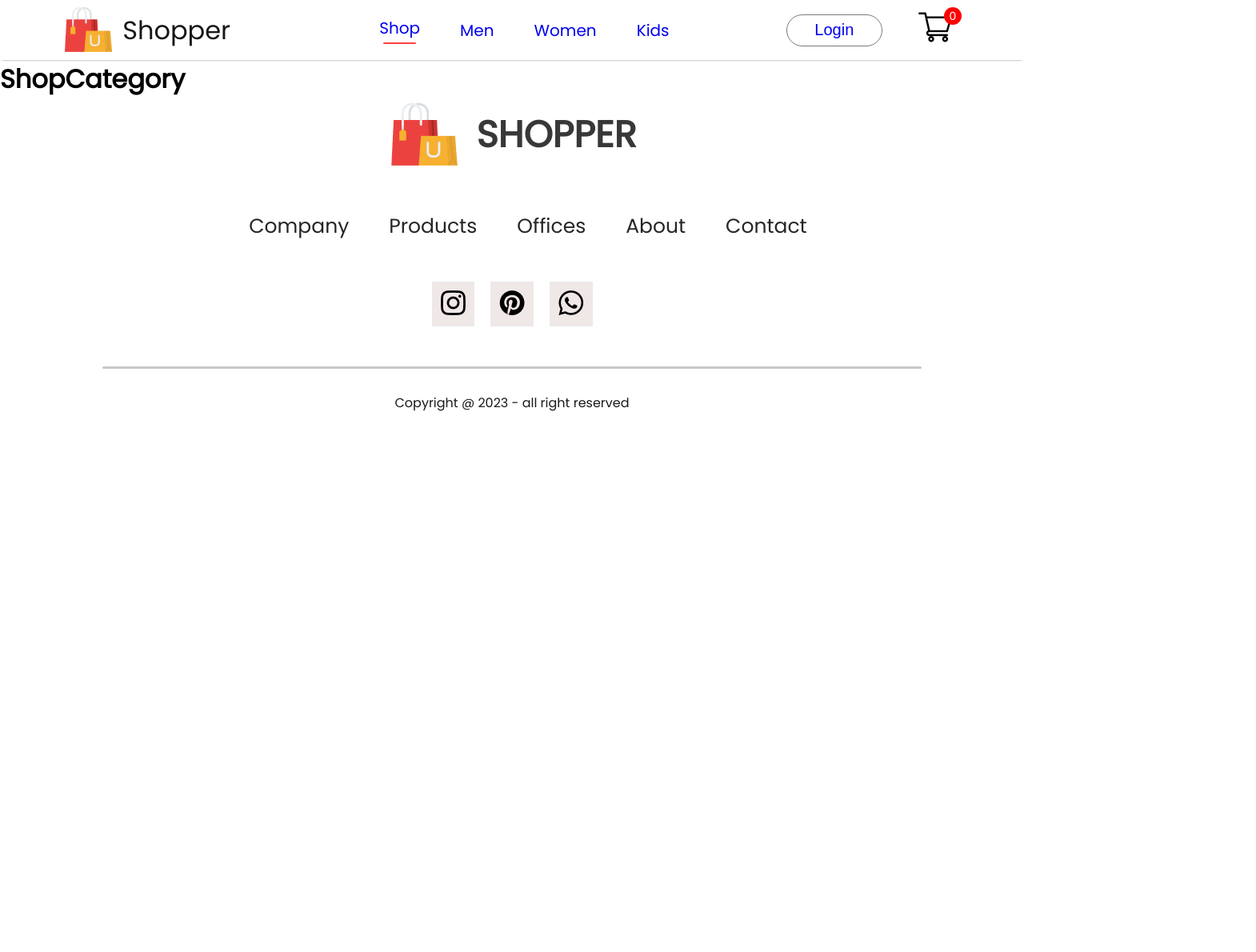
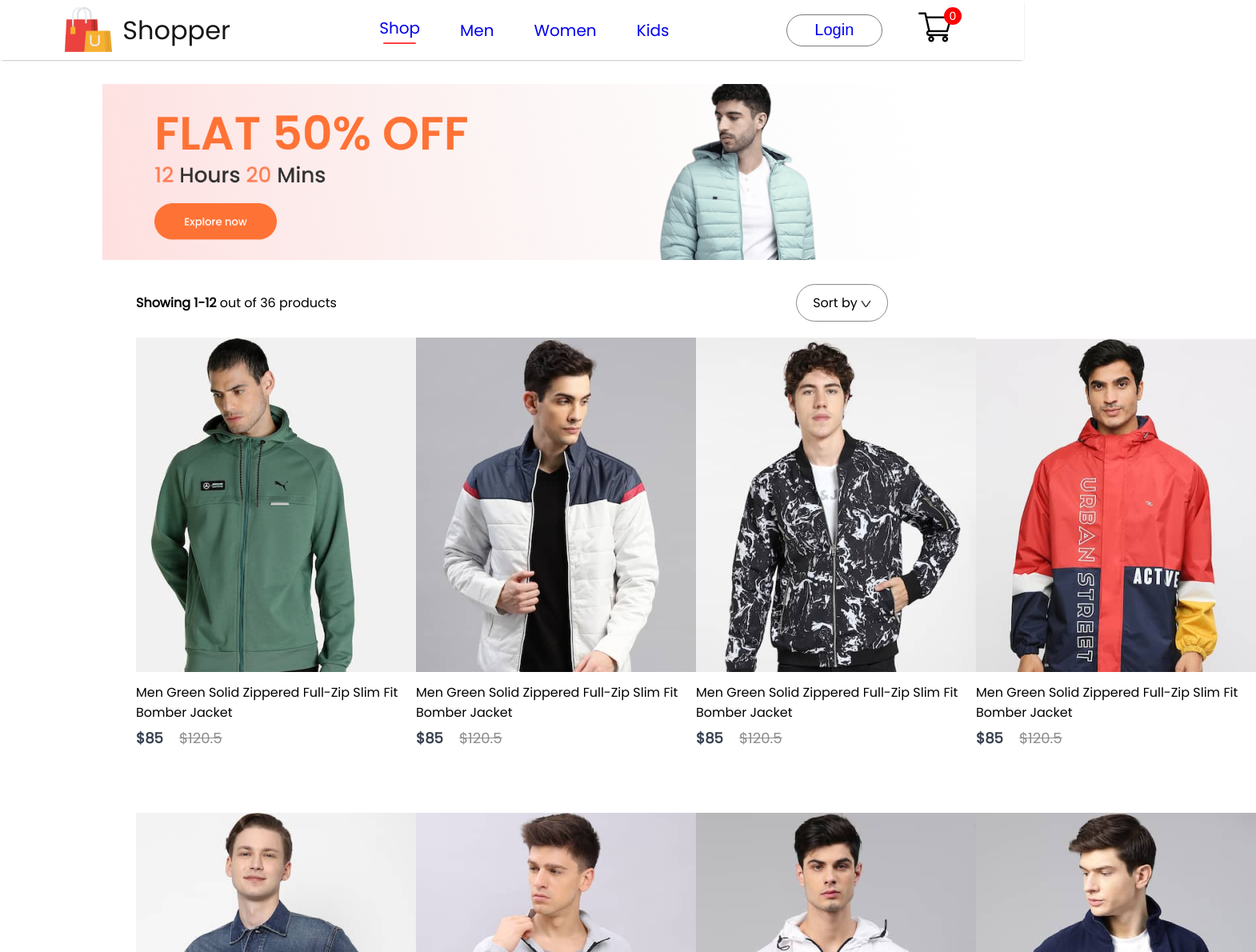
Before and after one commit to bibek190/react-after-break, a React (Create React App) app: page /mens in a window 1280 px wide. Shown: the top 1190 px of the page at 80% size, 1570 px wide, since content can reach past the window. Before the commit the page ends 800 px from the top, so only its background shows below. Built offline with nearby package versions, Linux system fonts and the light colour scheme.

Commit message:
worked on mens,women and kids page

```diff
--- a/src/App.js
+++ b/src/App.js
@@ -7,6 +7,9 @@
 import LoginSignup from "./Pages/LoginSignup";
 import Cart from "./Pages/Cart";
 import Footer from "./Components/Footer/Footer";
+import men_banner from "./Components/Assets/banner_mens.png";
+import women_banner from "./Components/Assets/banner_women.png";
+import kids_banner from "./Components/Assets/banner_kids.png";
 
 function App() {
   return (
@@ -15,9 +18,18 @@
         <Navbar />
         <Routes>
           <Route path="/" element={<Shop />} />
-          <Route path="/mens" element={<ShopCategory category="mens" />} />
-          <Route path="/women" element={<ShopCategory category="women" />} />
-          <Route path="/kids" element={<ShopCategory category="kids" />} />
+          <Route
+            path="/mens"
+            element={<ShopCategory banner={men_banner} category="men" />}
+          />
+          <Route
+            path="/women"
+            element={<ShopCategory banner={women_banner} category="women" />}
+          />
+          <Route
+            path="/kids"
+            element={<ShopCategory banner={kids_banner} category="kid" />}
+          />
           <Route path="/product" element={<Product />}>
             <Route path=":productID" element={<Product />} />
           </Route>
--- a/src/Components/Hero/Hero.css
+++ b/src/Components/Hero/Hero.css
@@ -11,7 +11,8 @@
   justify-content: center;
   gap: 20px;
   padding-left: 150px;
-  line-height: 1.1;
+  line-height: 1.3;
+  letter-spacing: 10px;
 }
 .hero-left h2 {
   color: #090909;
@@ -46,6 +47,7 @@
   color: #fff;
   font-size: 22px;
   font-weight: 500;
+  letter-spacing: 1px;
 }
 
 .hero-right {
--- /dev/null
+++ b/src/Context/ShopContext.jsx
@@ -0,0 +1,15 @@
+import React, { createContext } from "react";
+import all_product from "../Components/Assets/all_product";
+
+export const ShopContext = createContext(null);
+
+const ShopContextProvider = (props) => {
+  const contextValue = { all_product };
+
+  return (
+    <ShopContext.Provider value={contextValue}>
+      {props.children}
+    </ShopContext.Provider>
+  );
+};
+export default ShopContextProvider;
--- /dev/null
+++ b/src/Pages/CSS/ShopCategory.css
@@ -0,0 +1,39 @@
+.shopcategory-banner {
+  display: block;
+  margin: 30px auto;
+  width: 80%;
+}
+.shopcategory-indexSort {
+  display: flex;
+  margin: 0 170px;
+  justify-content: space-between;
+  align-items: center;
+}
+.shopcategory-indexSort p span {
+  font-weight: 600;
+}
+.shopcategory-sort {
+  padding: 10px 20px;
+  margin-left: 10px;
+  border-radius: 40px;
+  border: 1px solid #888;
+}
+.shopcategory-products {
+  display: grid;
+  margin: 20px 170px;
+  grid-template-columns: 1fr 1fr 1fr 1fr;
+  row-gap: 80px;
+}
+.shopcategory-loadmore {
+  display: flex;
+  justify-content: center;
+  align-items: center;
+  margin: 150px auto;
+  width: 233px;
+  height: 69px;
+  border-radius: 75px;
+  background: #ededed;
+  color: black;
+  font-size: 18px;
+  font-weight: 500;
+}
--- a/src/Pages/ShopCategory.jsx
+++ b/src/Pages/ShopCategory.jsx
@@ -1,9 +1,42 @@
-import React from "react";
+import React, { useContext } from "react";
+import "./CSS/ShopCategory.css";
+import { ShopContext } from "../Context/ShopContext";
+import dropdown_icon from "../Components/Assets/dropdown_icon.png";
+import Item from "../Components/Items/Item";
 
-const ShopCategory = () => {
+const ShopCategory = (props) => {
+  const { all_product } = useContext(ShopContext);
+
   return (
-    <div>
-      <h1>ShopCategory</h1>
+    <div className="shop-category">
+      <img className="shopcategory-banner" src={props.banner} alt="" />
+      <div className="shopcategory-indexSort">
+        <p>
+          <span>Showing 1-12</span> out of 36 products
+        </p>
+        <div className="shopcategory-sort">
+          Sort by <img src={dropdown_icon} alt="" />
+        </div>
+      </div>
+      <div className="shopcategory-products">
+        {all_product.map((item, i) => {
+          if (props.category === item.category) {
+            return (
+              <Item
+                key={i}
+                id={item.id}
+                name={item.name}
+                image={item.image}
+                new_price={item.new_price}
+                old_price={item.old_price}
+              />
+            );
+          } else {
+            return null;
+          }
+        })}
+      </div>
+      <div className="shopcategory-loadmore">Explore More</div>
     </div>
   );
 };
--- a/src/index.js
+++ b/src/index.js
@@ -1,13 +1,16 @@
-import React from 'react';
-import ReactDOM from 'react-dom/client';
-import './index.css';
-import App from './App';
-import reportWebVitals from './reportWebVitals';
+import React from "react";
+import ReactDOM from "react-dom/client";
+import "./index.css";
+import App from "./App";
+import reportWebVitals from "./reportWebVitals";
+import ShopContextProvider from "./Context/ShopContext";
 
-const root = ReactDOM.createRoot(document.getElementById('root'));
+const root = ReactDOM.createRoot(document.getElementById("root"));
 root.render(
   <React.StrictMode>
-    <App />
+    <ShopContextProvider>
+      <App />
+    </ShopContextProvider>
   </React.StrictMode>
 );
 
```
